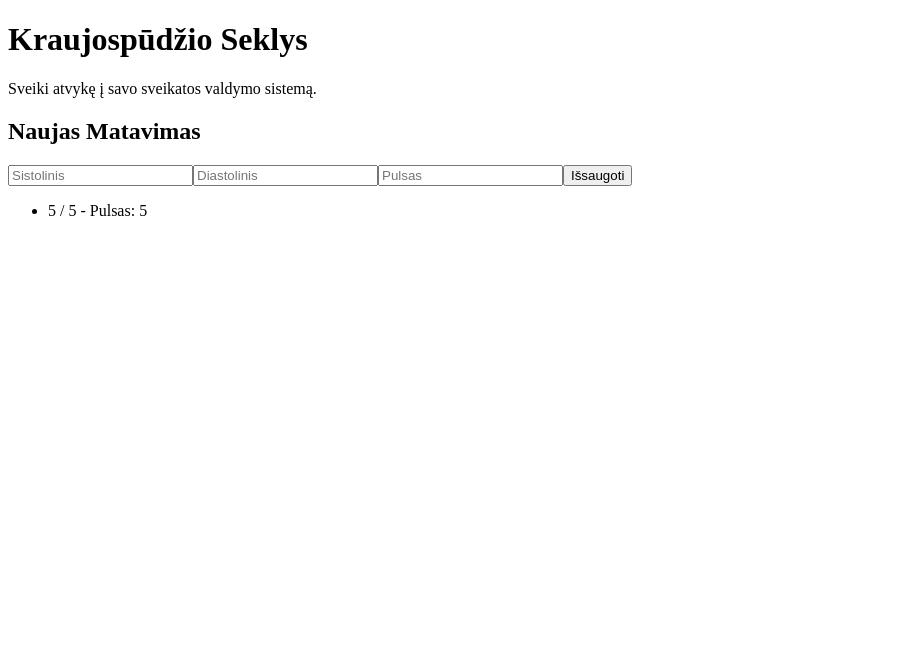
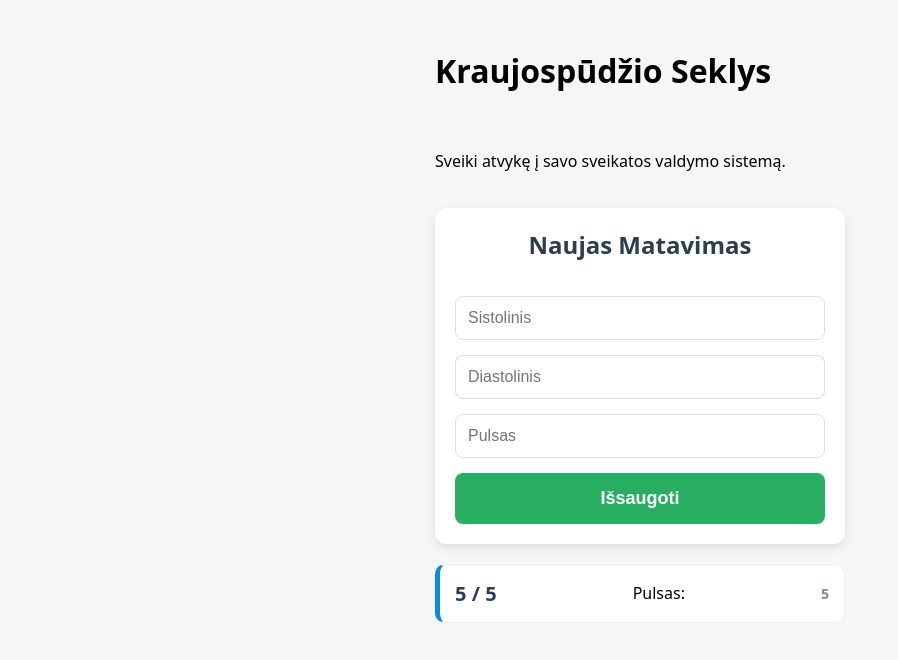
Before and after one commit to Jurgutis666/mano-spaudimas, a React (Vite) app: page / in a window 1280 px wide. Both pictures are taken after typing "5", "5", "5" into the empty fields and a click on the button "Išsaugoti". Shown: the top 660 px of the page, without its empty margins (0-898 px from the left). Built offline with nearby package versions, Linux system fonts and the light colour scheme.

Commit message:
css style update

```diff
--- a/src/components/MeasurementForm.jsx
+++ b/src/components/MeasurementForm.jsx
@@ -25,10 +25,11 @@ function MeasurementForm({ onAdd }) {
 
   return (
     // 3. Čia bus tavo HTML (forma, laukeliai, mygtukas)
-    <form onSubmit={handleSubmit}>
+    <form className="measurement-form" onSubmit={handleSubmit}>
       <h2>Naujas Matavimas</h2>
 
       <input
+        className="form-input"
         type="number"
         placeholder="Sistolinis"
         value={systolic}
@@ -36,6 +37,7 @@ function MeasurementForm({ onAdd }) {
       />
 
       <input
+        className="form-input"
         type="number"
         placeholder="Diastolinis"
         value={diastolic}
@@ -43,12 +45,15 @@ function MeasurementForm({ onAdd }) {
       />
 
       <input
+        className="form-input"
         type="number"
         placeholder="Pulsas"
         value={pulse}
         onChange={(e) => setPulse(e.target.value)}
       />
-      <button type="submit">Išsaugoti</button>
+      <button className="submit-button" type="submit">
+        Išsaugoti
+      </button>
     </form>
   );
 }
--- a/src/components/MeasurementList.jsx
+++ b/src/components/MeasurementList.jsx
@@ -1,12 +1,17 @@
 function MeasurementList({ records }) {
   return (
-    <ul>
-      {records.map((item, index) => (
-        <li key={index}>
-          {item.systolic} / {item.diastolic} - Pulsas: {item.pulse}
-        </li>
-      ))}
-    </ul>
+    <div>
+      <ul className="measurements-list-container">
+        {records.map((item, index) => (
+          <li className="measurement-card" key={index}>
+            <strong className="pressure-value">
+              {item.systolic} / {item.diastolic}
+            </strong>{" "}
+            Pulsas: <strong className="pulse-value">{item.pulse}</strong>
+          </li>
+        ))}
+      </ul>
+    </div>
   );
 }
 
--- a/src/index.css
+++ b/src/index.css
@@ -0,0 +1,86 @@
+* {
+  box-sizing: border-box;
+}
+
+body {
+  background-color: #f4f7f6;
+  font-family: system-ui, sans-serif;
+}
+
+.app-container {
+  max-width: 450px;
+  margin: 0 auto;
+  padding: 20px;
+  display: flex;
+  flex-direction: column;
+  gap: 20px;
+}
+
+.measurement-form {
+  background: white;
+  padding: 20px;
+  border-radius: 12px;
+  box-shadow: 0 4px 10px rgba(0, 0, 0, 0.1);
+  display: flex;
+  flex-direction: column;
+  gap: 15px;
+}
+
+.form-input {
+  padding: 12px;
+  font-size: 16px;
+  border: 1px solid #ddd;
+  border-radius: 8px;
+}
+
+.form-input:focus {
+  outline: none;
+  border-color: #3498db;
+}
+
+.submit-button {
+  background-color: #27ae60;
+  color: white;
+  font-weight: bold;
+  font-size: 18px;
+  padding: 15px;
+  border-radius: 8px;
+  border: none;
+}
+
+.measurement-form h2 {
+  margin-top: 0;
+  color: #2c3e50;
+  text-align: center;
+}
+
+.measurements-list-container {
+  list-style: none;
+  padding: 0;
+  margin: 0;
+  display: flex;
+  flex-direction: column;
+  gap: 10px;
+}
+
+.measurement-card {
+  background-color: white;
+  padding: 15px;
+  border-radius: 10px;
+  border: 1px solid #eee;
+  display: flex;
+  justify-content: space-between;
+  align-items: center;
+  border-left: 5px solid #0f89da;
+}
+
+.pressure-value {
+  font-size: 20px;
+  font-weight: bold;
+  color: #2c3e50;
+}
+
+.pulse-value {
+  font-size: 14px;
+  color: #7f8c8d;
+}
```
